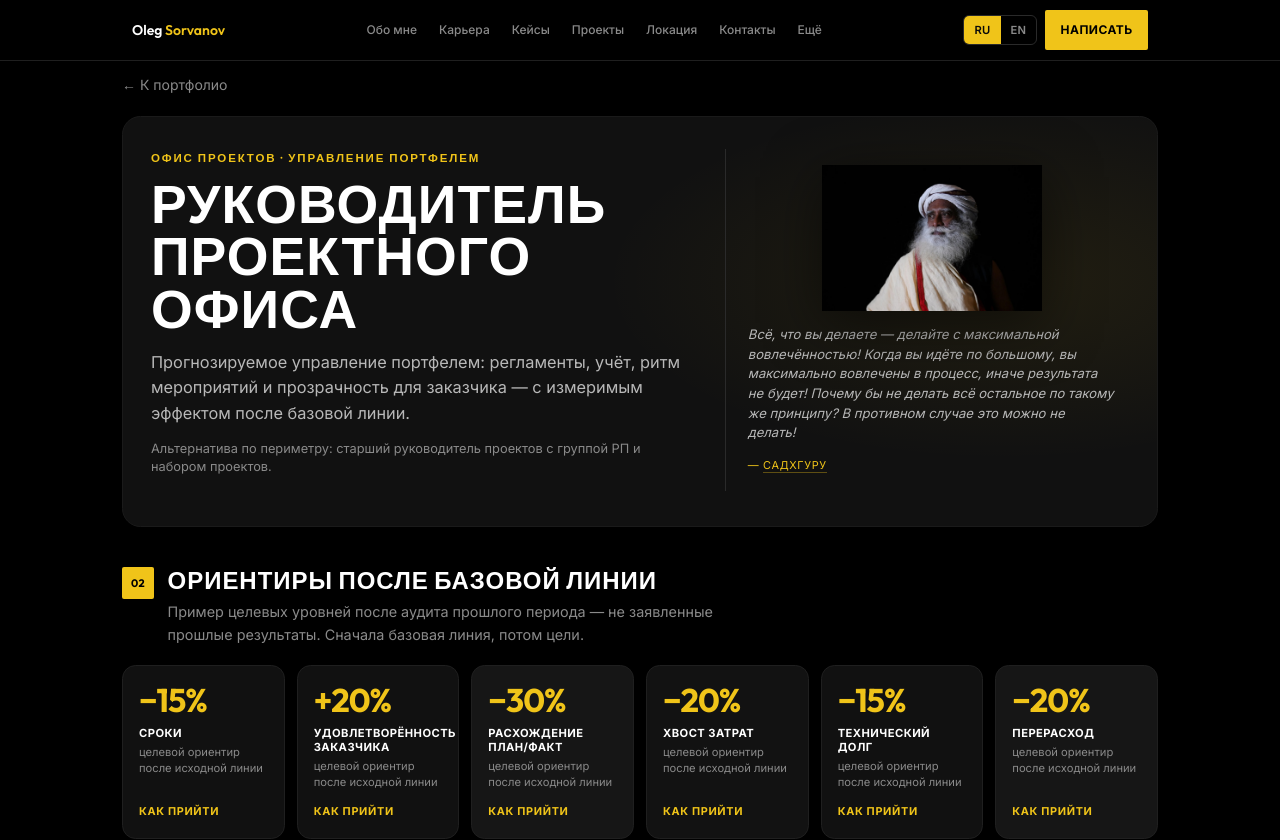
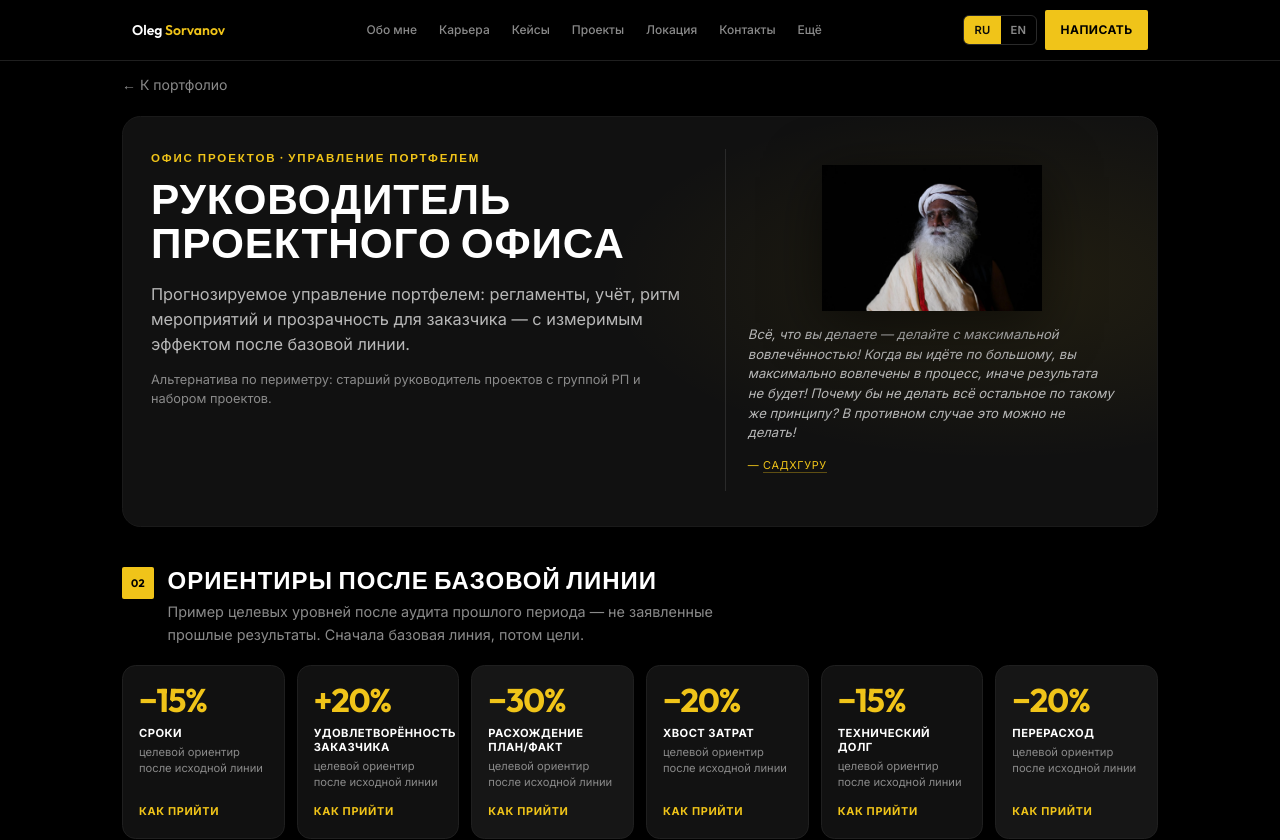
Before and after one commit to puholet-sketch/oleg-sorvanov, a Next.js app: page /project-office in a window 1280 px wide. Shown: the top 840 px of the page. Built offline with nearby package versions, Linux system fonts and the light colour scheme.

Commit message:
fix(project-office): tighten hero title size
Slightly reduce main H1 font-size and line-height so the title stays strong without dominating the first viewport.

```diff
--- a/src/app/globals.css
+++ b/src/app/globals.css
@@ -362,9 +362,9 @@ a.glass-card:hover {
 .project-office-theme .po-hero__title {
   margin-top: 0.65rem;
   font-family: var(--font-display), var(--font-body), sans-serif;
-  font-size: clamp(2rem, 5.5vw, 3.35rem);
+  font-size: clamp(1.65rem, 4.2vw, 2.65rem);
   font-weight: 700;
-  line-height: 0.98;
+  line-height: 1.05;
   letter-spacing: 0.02em;
   text-transform: uppercase;
   color: #ffffff;
```
